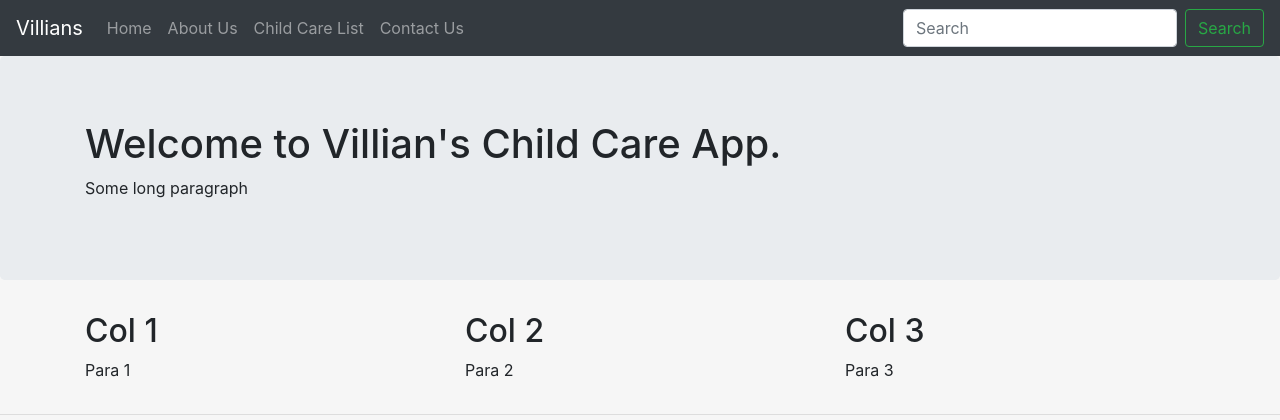
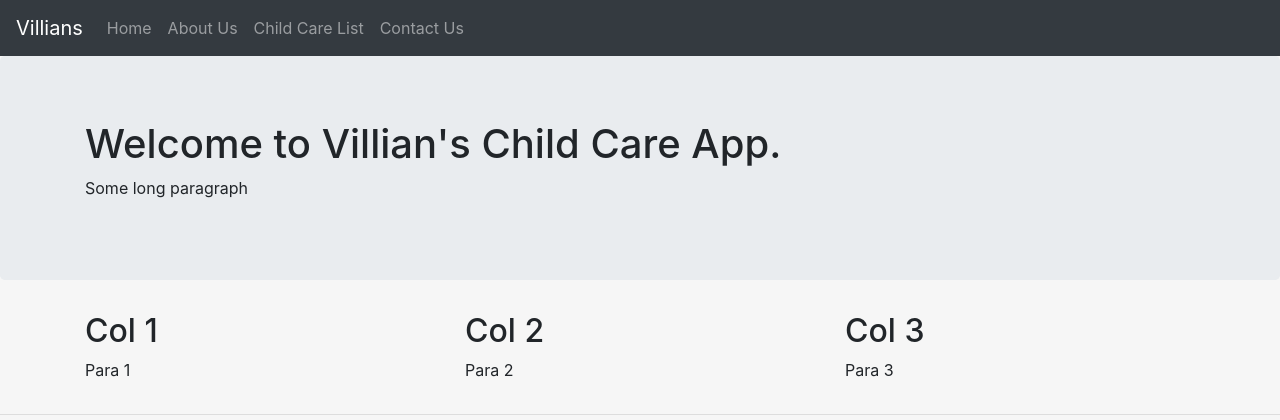
Before and after one commit to c170104/SEProject, a Django app: template src/Home/templates/Home/index.html in a window 1280 px wide. Shown: the top 420 px of the page. Run offline with Django 3.2, Linux system fonts and the light colour scheme; the template is opened without the code that fills it, so the values that code supplies are empty; some libraries are stand-ins or nearby versions.

Commit message:
Removed - Search from nav

```diff
--- a/src/Home/templates/common/header.html
+++ b/src/Home/templates/common/header.html
@@ -29,10 +29,6 @@
                 <a class="nav-link" href="/contact">Contact Us</a>
             </li>
         </ul>
-        <form class="form-inline my-2 my-lg-0">
-            <input class="form-control mr-sm-2" type="text" placeholder="Search" aria-label="Search">
-            <button class="btn btn-outline-success my-2 my-sm-0" type="submit">Search</button>
-        </form>
     </nav>
 
     <main role="main">
```
